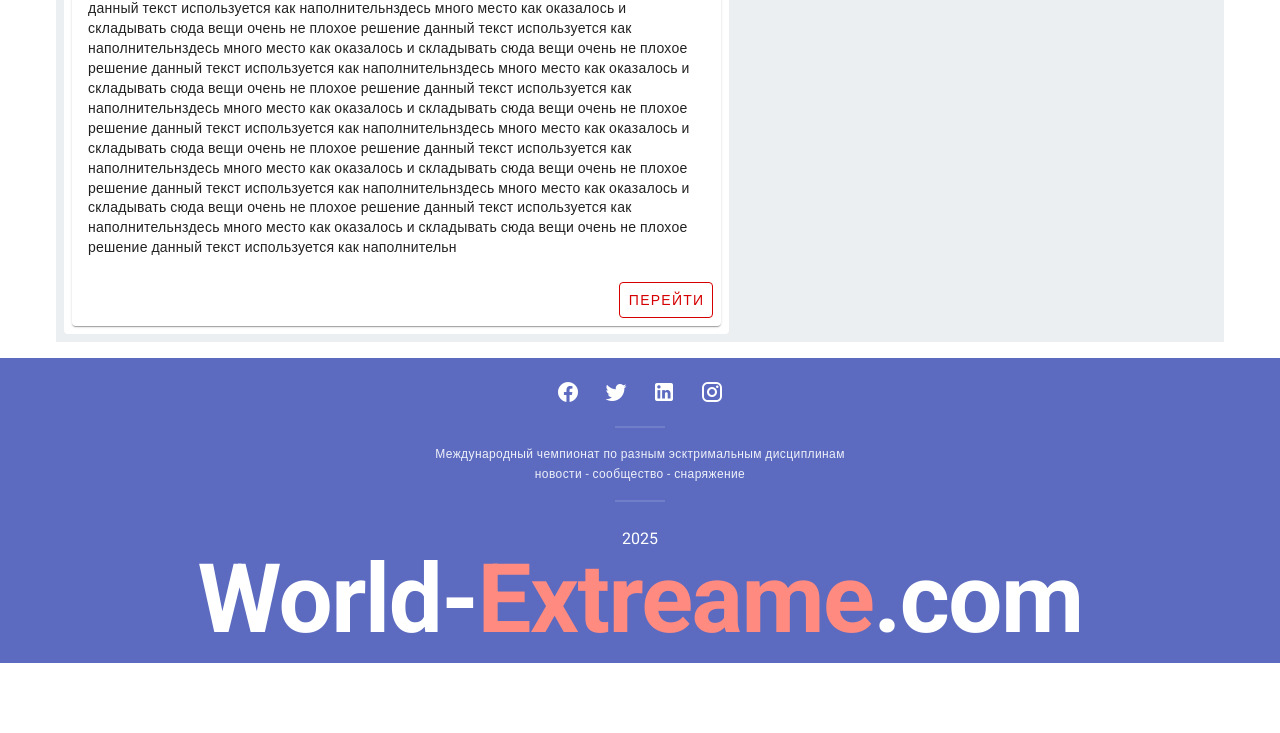
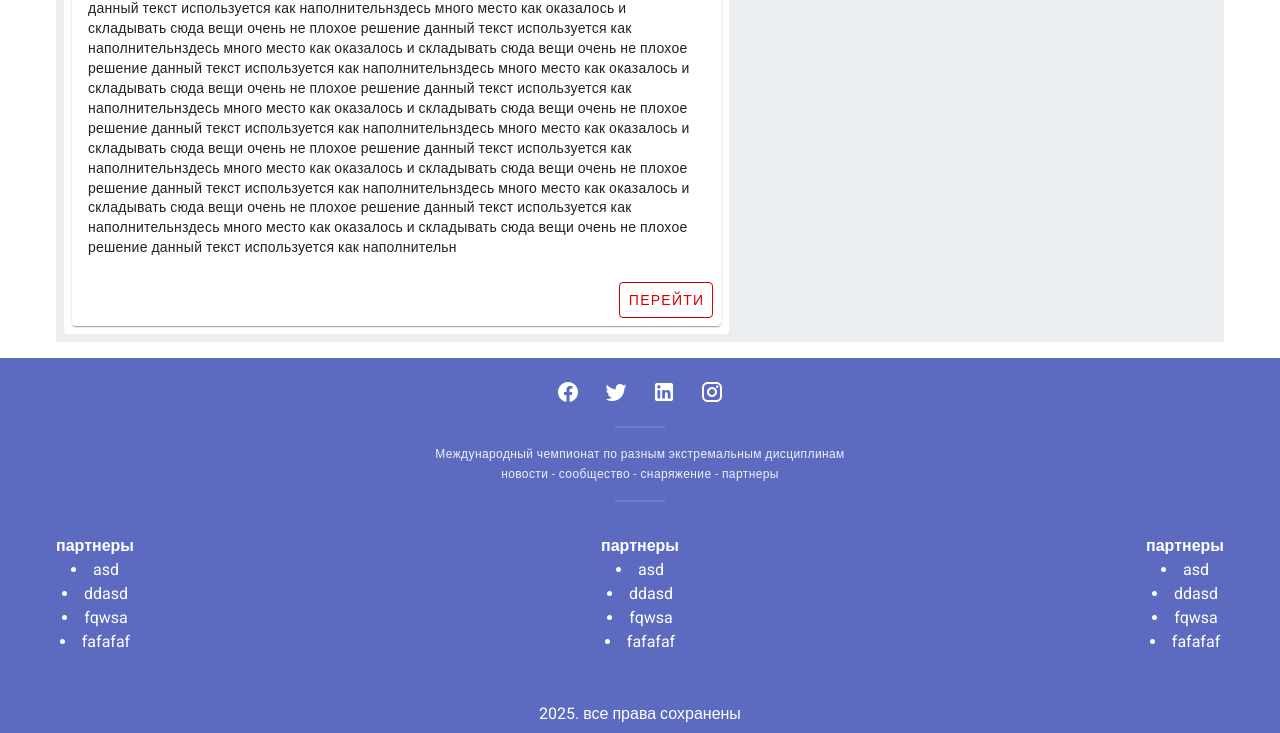
Before and after one commit to Viacheslav1998/world-extreame, a Vue app in the folder frontend/: page / in a window 1280 px wide. Shown: the part 2000-2733 px from the top of the page. Before the commit the page ends 2663 px from the top, so only its background shows below. Built offline with nearby package versions, Linux system fonts and the light colour scheme.

Commit message:
feat: footer, header, fix, css

```diff
--- a/frontend/src/components/Footer.vue
+++ b/frontend/src/components/Footer.vue
@@ -3,34 +3,55 @@
     <div class="d-flex ga-3">
       <v-btn
         v-for="icon in icons"
-        :key="icon"
-        :icon="icon"
+        :key="icon.name"
+        :icon="icon.name"
         density="comfortable"
         variant="text"
-      ></v-btn>
+      >
+      </v-btn>
     </div>
 
     <v-divider class="my-2" thickness="2" width="50"></v-divider>
 
     <div class="text-caption font-weight-regular opacity-90">
-     Международный чемпионат по разным эсктримальным дисциплинам
+     Международный чемпионат по разным экстремальным дисциплинам
 			<br>
-       новости - сообщество - снаряжение
+       новости - сообщество - снаряжение - партнеры
     </div>
-
     <v-divider class="my-2" thickness="2" width="50"></v-divider>
-    <v-divider></v-divider>
+    <v-container>
+      <div
+        class="d-flex justify-space-between mb-6"
+      >
+        <div v-for="n in 3" :key="n">
+          <div class="">
+            <div>
+              <h4>партнеры</h4>
+              <li>asd</li>
+              <li>ddasd</li>
+              <li>fqwsa</li>
+              <li>fafafaf</li>
+            </div>
+          </div>
+        </div>
+      </div>
+    </v-container>
     <div>
-       {{ new Date().getFullYear() }} <br>
+       {{ new Date().getFullYear() }}. <span>все права сохранены</span><br>
       <span class="text-h1 font-weight-bold">World-<span class="text-red-accent-1">Extreame</span>.com</span>
     </div>
   </v-footer>
 </template>
-<script setup>
-  const icons = [
-    'mdi-facebook',
-    'mdi-twitter',
-    'mdi-linkedin',
-    'mdi-instagram',
+<script setup lang="ts">
+  interface icon {
+      name: string
+  }
+
+  const icons: icon[] = [
+    {  name: 'mdi-facebook' },
+    {  name: 'mdi-twitter' },
+    {  name: 'mdi-linkedin' },
+    {  name: 'mdi-instagram' }
   ]
+
 </script>
--- a/frontend/src/components/Header.vue
+++ b/frontend/src/components/Header.vue
@@ -20,11 +20,11 @@
       >
         <v-col align-self="center" style="background-color: rgba(999, 999, 999, 0.7);">
           <v-sheet
-            color="transparent"
+            color="white"
           >
-            <h1 class="text-h3 font-weight-bold mt-4" style="color:rgba(000, 000, 000, 0.8)">Добро пожаловать</h1>
+            <h1 class="text-h5 font-weight-bold mt-4" style="color:rgba(000, 000, 000, 0.8)">Многофункциональный информационный портал</h1>
             <p class="text-h6 text-black">
-              все новые экстримальные новости здесь
+               | магазин | новости | нужные вещи | запчасти | мерч |
             </p>
           </v-sheet>
         </v-col>
```
